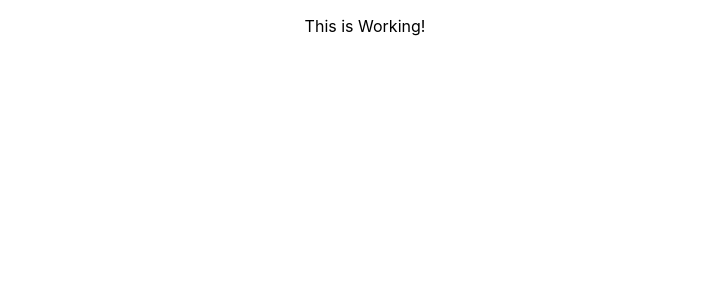
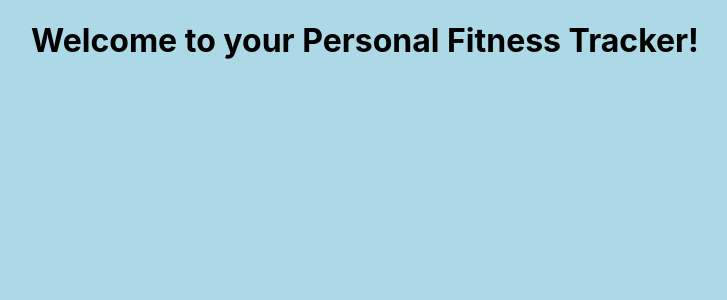
Before and after one commit to ColinH58/FitnessTrackerFrontend, a React (Create React App) app: page / in a window 1280 px wide. Shown: the top 300 px of the page, without its empty margins (275-1002 px from the left). Built offline with nearby package versions, Linux system fonts and the light colour scheme.

Commit message:
ok, stopping for now

```diff
--- a/src/App.css
+++ b/src/App.css
@@ -1,4 +1,4 @@
-.App {
+* {
   text-align: center;
-  height: 100%;
+  background-color: lightblue;
 }
--- a/src/App.js
+++ b/src/App.js
@@ -5,7 +5,7 @@ import './App.css';
 function App() {
   return (
     <div className="App">
-      <p>This is Working!</p>
+      <h1>Welcome to your Personal Fitness Tracker!</h1>
     </div>
   );
 }
```
